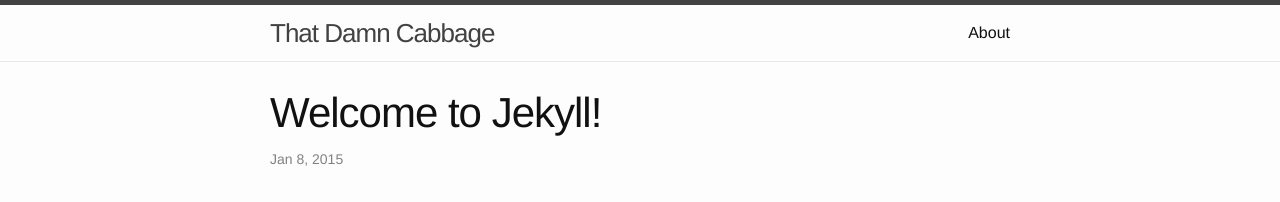
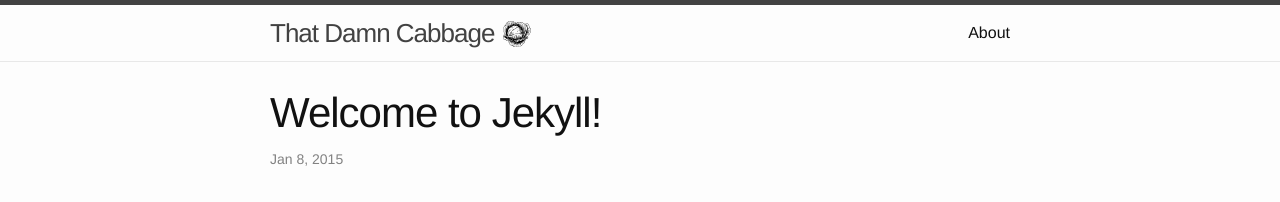
Before and after one commit to damncabbage/deadname.id.au, a Jekyll site: the page built from _posts/2015-01-08-welcome-to-jekyll.markdown, in a window 1280 px wide. Shown: the top 202 px of the page. Built offline with Jekyll 4.4.1, drawn with Linux system fonts in a browser that asks for light colours.

Commit message:
Adds a little tiny cabbage to the header.
SVG image is public domain; sourced from
https://openclipart.org/detail/23312/cabbage-by-warszawianka-23312

```diff
--- a/_includes/header.html
+++ b/_includes/header.html
@@ -2,7 +2,10 @@
 
   <div class="wrapper">
 
-    <a class="site-title" href="{{ site.baseurl }}/">{{ site.title }}</a>
+    <a class="site-title" href="{{ site.baseurl }}/">
+      <span>{{ site.title }}</span>
+      <img src="/assets/images/cabbage.svg" alt="A head of Cabbage." class="cabbage" />
+    </a>
 
     <nav class="site-nav">
       <a href="#" class="menu-icon">
--- a/_sass/_layout.scss
+++ b/_sass/_layout.scss
@@ -20,6 +20,11 @@
     &,
     &:visited {
         color: $grey-color-dark;
+    }
+
+    .cabbage {
+        height: 1em;
+        margin: 0 0 0.1em 0.1em;
     }
 }
 
```
Also changed, not shown: assets/images/cabbage.svg (added).
